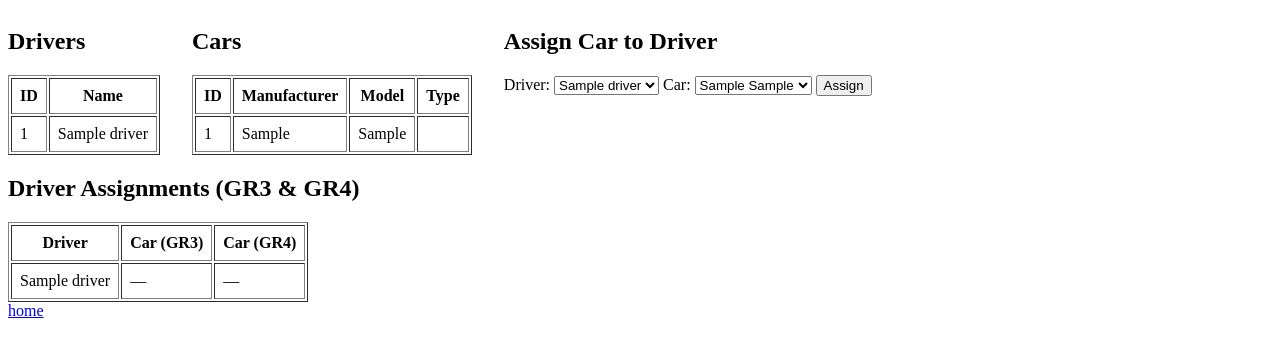
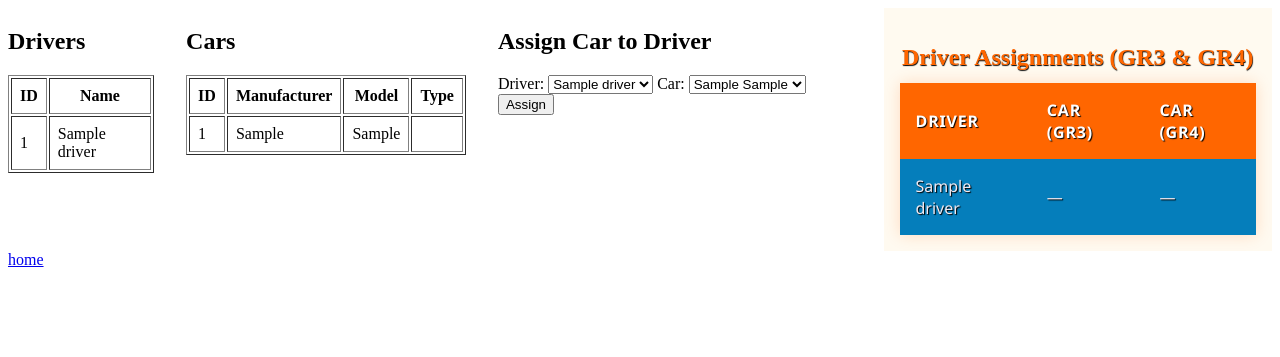
Before and after one commit to code-by-shannon/SCLR, a PHP site: page /driver_car.php in a window 1280 px wide. Shown: the top 357 px of the page. Run offline with PHP 8.4, Linux system fonts and the light colour scheme; tables that the repository leaves empty or names only in its code hold one stand-in row (values such as "Sample post").

Commit message:
driver car assignment complete with lovely styled table

```diff
--- /dev/null
+++ b/driver_car.css
@@ -0,0 +1,47 @@
+.driver_ass_div{
+    background-color: floralwhite;
+    padding:1rem;
+}
+
+.driver_assignment_h2{
+    text-align: center;
+    margin-bottom:-20px;
+    color:#ff6600;
+    text-shadow: .5px .5px 1px black;
+}
+
+.driver_assignments {
+    width: 100%;
+    border-collapse: collapse;
+    margin-top: 2rem;
+    background-color: #0088cc; /* black table bg */
+    color: rgb(241, 233, 241);
+    font-family: 'Segoe UI', sans-serif;
+    border: none;
+    box-shadow: 0 0 15px rgba(255, 102, 0, 0.2); /* orange glow */
+    text-shadow: 1px 1px 1px black;
+}
+
+.driver_assignments th,
+.driver_assignments td {
+    padding: 1rem;
+    text-align: left;
+    border: none;
+}
+
+.driver_assignments th {
+    background-color: #ff6600; /* bright orange */
+    color: #fff;
+    font-weight: bold;
+    text-transform: uppercase;
+    letter-spacing: 0.05em;
+}
+
+.driver_assignments tr:nth-child(even) {
+    background-color: #057ebb; /* subtle striping */
+}
+
+.driver_assignments tr:hover {
+    background-color: #0088cc; /* light blue hover */
+    color: #fff;
+}
--- a/driver_car.php
+++ b/driver_car.php
@@ -48,6 +48,16 @@ $drivers = $conn->query("SELECT id, name FROM drivers ORDER BY name");
 // Fetch cars
 $cars = $conn->query("SELECT id, manufacturer, model, type FROM cars ORDER BY manufacturer, model");
 ?>
+
+<!DOCTYPE html>
+<html lang="en">
+<head>
+    <meta charset="UTF-8">
+    <title>SCLR Assignments</title>
+    <link rel="stylesheet" href="driver_car.css">
+</head>
+<body>
+
 
 <div style='display:flex; gap:2rem'>
     <div>
@@ -113,11 +123,11 @@ $cars = $conn->query("SELECT id, manufacturer, model, type FROM cars ORDER BY ma
 </form>
 </div>
 
-</div>
 
-<h2>Driver Assignments (GR3 & GR4)</h2>
+<div class='driver_ass_div'>
+<h2 class = 'driver_assignment_h2'>Driver Assignments (GR3 & GR4)</h2>
 
-<table border="1" cellpadding="8">
+<table border="1" cellpadding="8" class='driver_assignments'>
   <tr>
     <th>Driver</th>
     <th>Car (GR3)</th>
@@ -145,6 +155,17 @@ ORDER BY d.name
     </tr>
   <?php endwhile; ?>
 </table>
+</div>
+
+</div>
 
 
 <a href="index.php">home</a>
+<!DOCTYPE html>
+<html lang="en">
+<head>
+    <meta charset="UTF-8">
+    <title>SCLR Assignments</title>
+    <link rel="stylesheet" href="styles.css">
+</head>
+<body>
```
